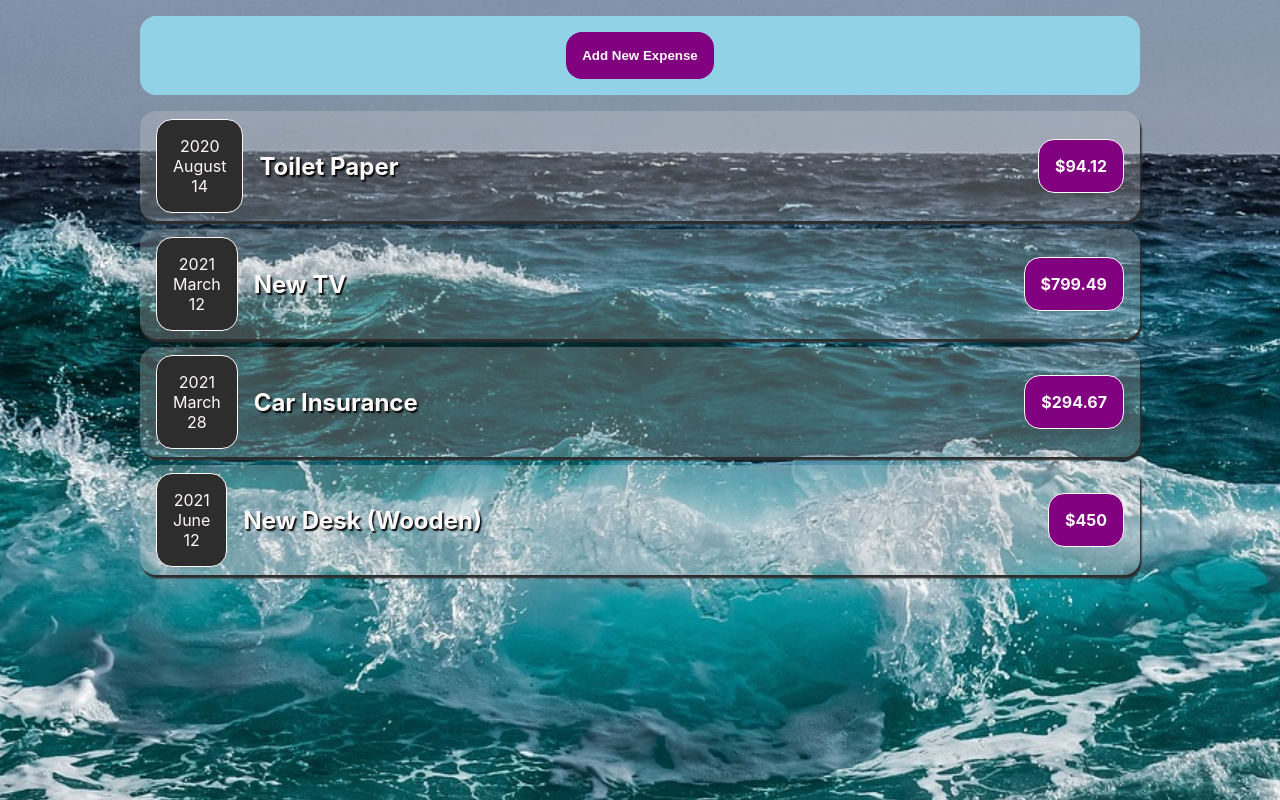
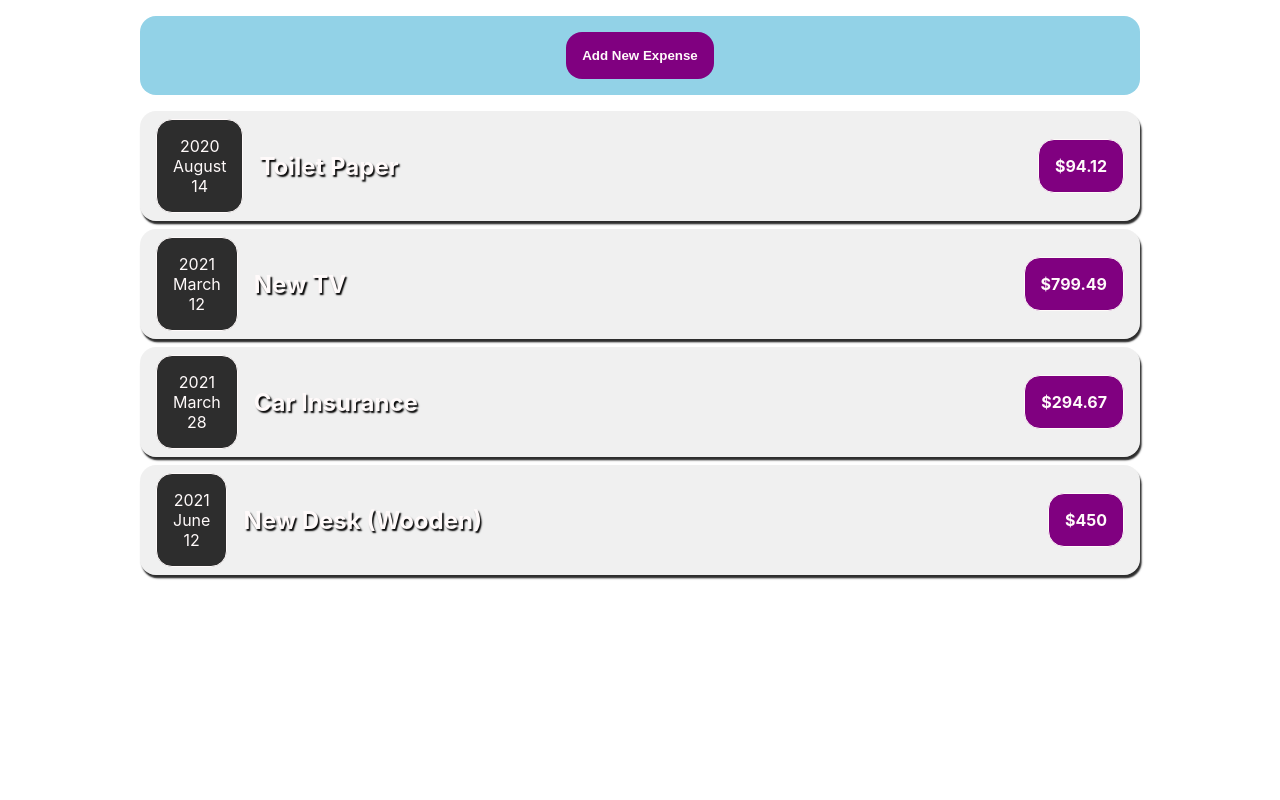
Before and after one commit to majid-amini/expenses-app, a React (Create React App) app: page / in a window 1280 px wide. Built offline with nearby package versions, Linux system fonts and the light colour scheme.

Commit message:
background removed for tets

```diff
--- a/src/components/ExpenseItem.css
+++ b/src/components/ExpenseItem.css
@@ -1,6 +1,6 @@
 body {
 	/* body-background */
-  background: url(../img/ocean.jpg) no-repeat center center;
+  /* background: url(../img/ocean.jpg) no-repeat center center; */
   animation: bg 5s linear 0s 1 normal forwards;
 }
 .expense_container {
```
